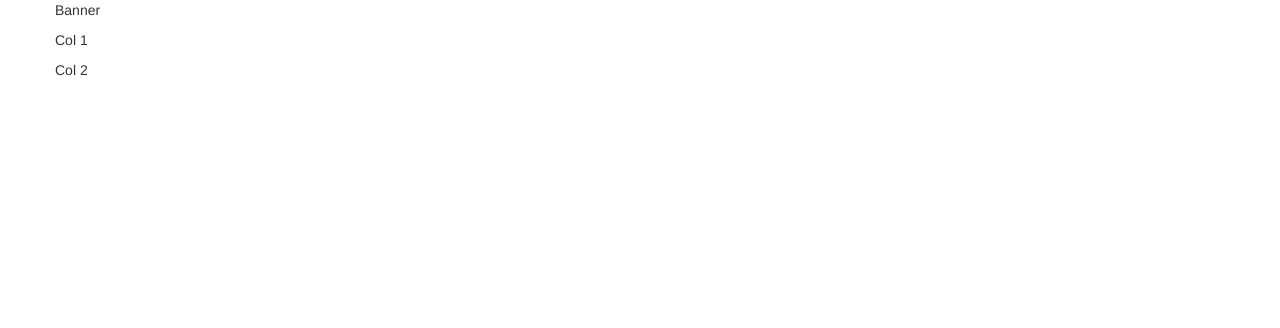
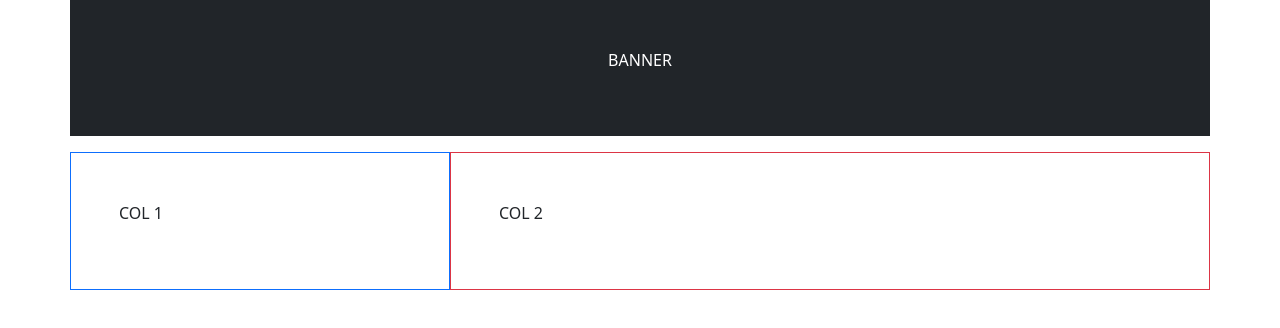
Before and after one commit to MariTerol/PPW-2s2024, a website: page app_html/views/index.html in a window 1280 px wide. Drawn offline with nearby package versions, Linux system fonts and the light colour scheme.

Commit message:
Update index.html

```diff
--- a/app_html/views/index.html
+++ b/app_html/views/index.html
@@ -5,29 +5,28 @@
     <title>App HTML</title>
     <meta charset="utf-8">
     <meta name="viewport" content="width=device-width, initial-scale=1">
-  <link rel="stylesheet" href="https://maxcdn.bootstrapcdn.com/bootstrap/3.4.1/css/bootstrap.min.css">
-  <script src="https://ajax.googleapis.com/ajax/libs/jquery/3.7.1/jquery.min.js"></script>
-  <script src="https://maxcdn.bootstrapcdn.com/bootstrap/3.4.1/js/bootstrap.min.js"></script>
+    <link href="https://cdn.jsdelivr.net/npm/bootstrap@5.3.3/dist/css/bootstrap.min.css" rel="stylesheet">
+    <script src="https://cdn.jsdelivr.net/npm/bootstrap@5.3.3/dist/js/bootstrap.bundle.min.js"></script>
 </head>
 
 <body>
 
     <div class="container">
         <div class="row">
-                <div class="col-12 text=center text-white bg-dark p-5">
-                    <p>Banner</p>
+            <div class="col-12 text-center text-white bg-dark p-5">
+                <p>BANNER</p>
             </div>
         </div>
-            <div class="row">
-                <div class="col-4">
-                    <p>Col 1</p>
+        <div class="row mt-3">
+            <div class="col-4 p-5 border border-primary">
+                <p>COL 1</p>
             </div>
-                <div class="col-8">
-                    <p>Col 2</p>
+            <div class="col-8 p-5 border border-danger">
+                <p>COL 2</p>
             </div>
         </div>
     </div>
 
+</body>
 
-</body>
 </html>
```
Lines whose indentation alone changed are shown as unchanged.
